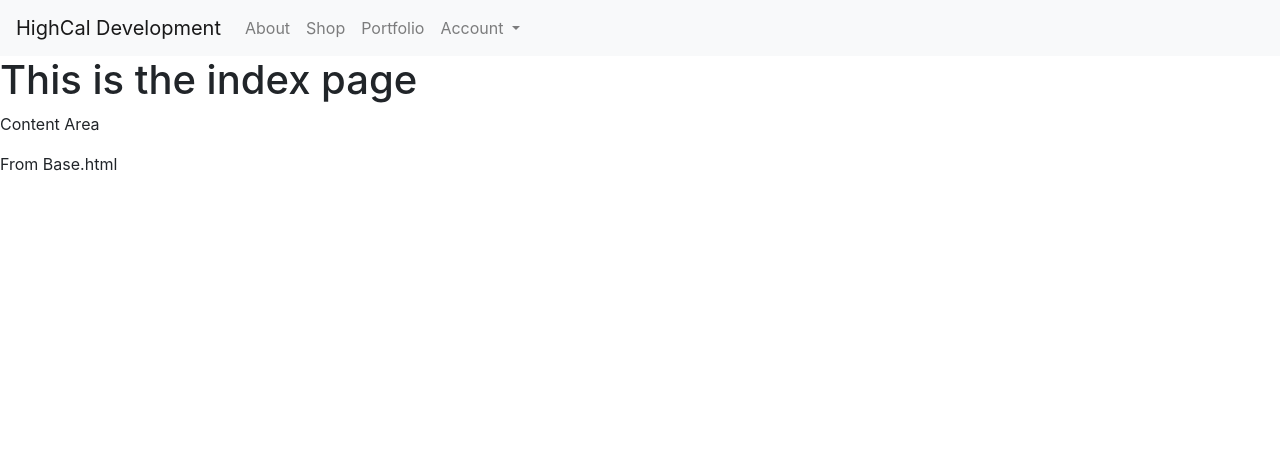
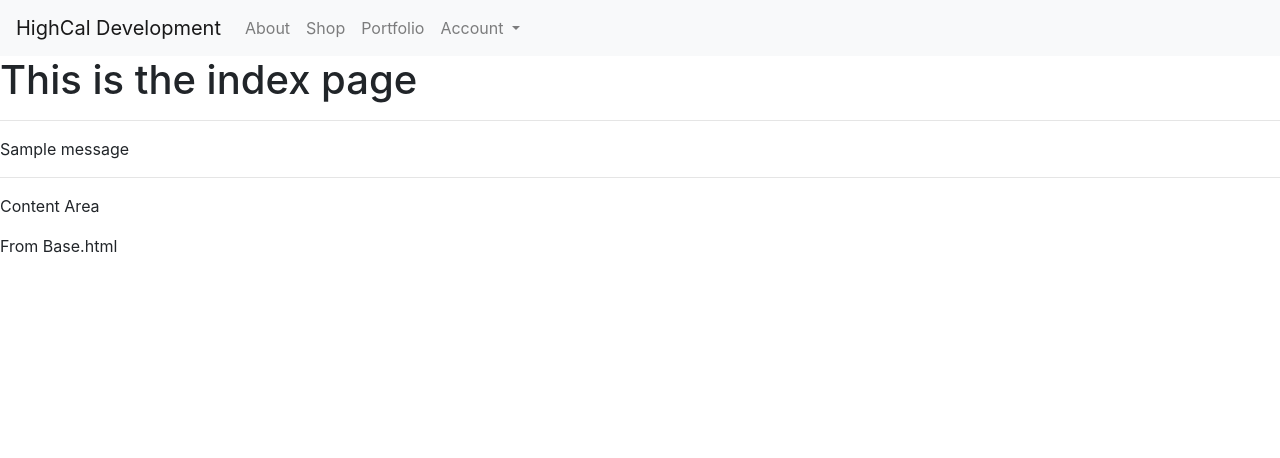
Before and after one commit to connor-blackburn/HighCal, a Django app: page / in a window 1280 px wide. Shown: the top 458 px of the page. Run offline with Django 3.2, Linux system fonts and the light colour scheme; tables that the repository leaves empty hold one stand-in row (values such as "Sample post"); one stand-in notice (Sample message) is shown; some libraries are stand-ins or nearby versions.

Commit message:
log out functionality given to project, users can now log out using the logout section of the navbar. A successful logout will return a message to notify the user

```diff
--- a/accounts/views.py
+++ b/accounts/views.py
@@ -1,6 +1,13 @@
-from django.shortcuts import render
+from django.shortcuts import render, redirect, reverse
+from django.contrib import auth, messages
 
 # Create your views here.
 def index(request):
     ''' Renders "index.html" '''
     return render(request, "index.html")
+
+def logout(request):
+    ''' logout functionality '''
+    auth.logout(request)
+    messages.success(request, 'you have been logged out')
+    return redirect(reverse('index'))
--- a/highcal_django/settings.py
+++ b/highcal_django/settings.py
@@ -131,6 +131,8 @@ USE_TZ = True
 STATIC_ROOT = os.path.join(BASE_DIR, 'staticfiles')
 STATIC_URL = '/static/'
 
+MESSAGE_STORAGE = "django.contrib.messages.storage.session.SessionStorage"
+
 # Simplified static file serving.
 # https://warehouse.python.org/project/whitenoise/
 STATICFILES_STORAGE = 'whitenoise.storage.CompressedManifestStaticFilesStorage'
--- a/highcal_django/urls.py
+++ b/highcal_django/urls.py
@@ -15,9 +15,10 @@ Including another URLconf
 """
 from django.conf.urls import url
 from django.contrib import admin
-from accounts.views import index
+from accounts.views import index, logout
 
 urlpatterns = [
     url(r'^admin/', admin.site.urls),
-    url(r'^$', index)
+    url(r'^$', index, name='index'),
+    url(r'^account/logout/$', logout, name='logout')
 ]
--- a/templates/base.html
+++ b/templates/base.html
@@ -37,7 +37,7 @@
                 </a>
                 <div class="dropdown-menu" aria-labelledby="navbarDropdownMenuLink">
                     <a class="dropdown-item" href="#">Profile</a>
-                    <a class="dropdown-item" href="#">Log Out</a>
+                    <a class="dropdown-item" href="{% url 'logout' %}">Log Out</a>
                     <a class="dropdown-item" href="#">Log in</a>
                     <a class="dropdown-item" href="#">Register</a>
                 </div>
@@ -51,6 +51,15 @@
 
 
     <h1>{% block heading %}{% endblock %}</h1>
+
+    {% if messages %}
+        {% for message in messages %}
+            <hr/>
+            {{ message }}
+            <hr/>
+        {% endfor %}
+    {% endif %}
+
     <p>{% block content %}{% endblock %}</p>
     From Base.html
 
```
